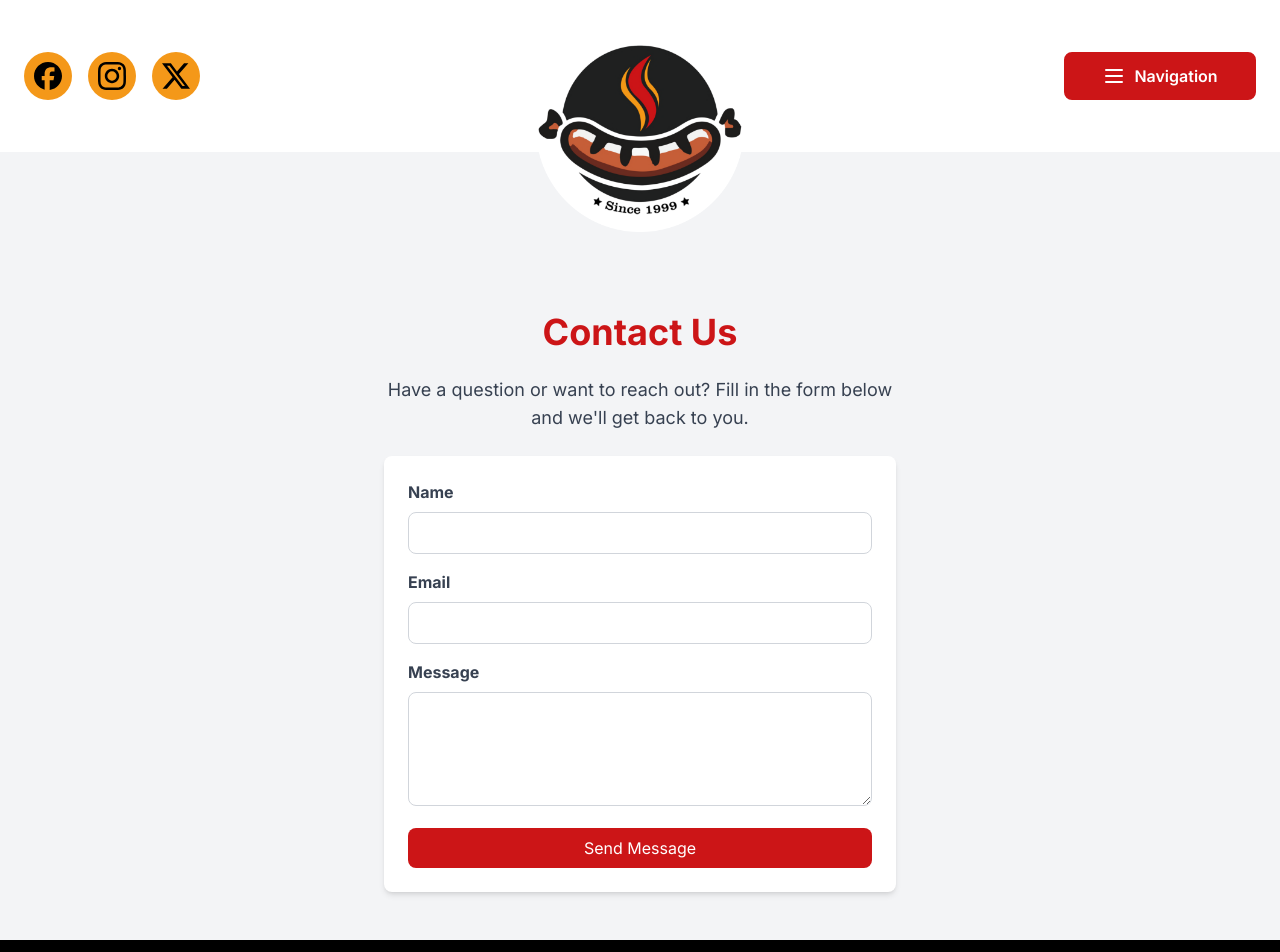
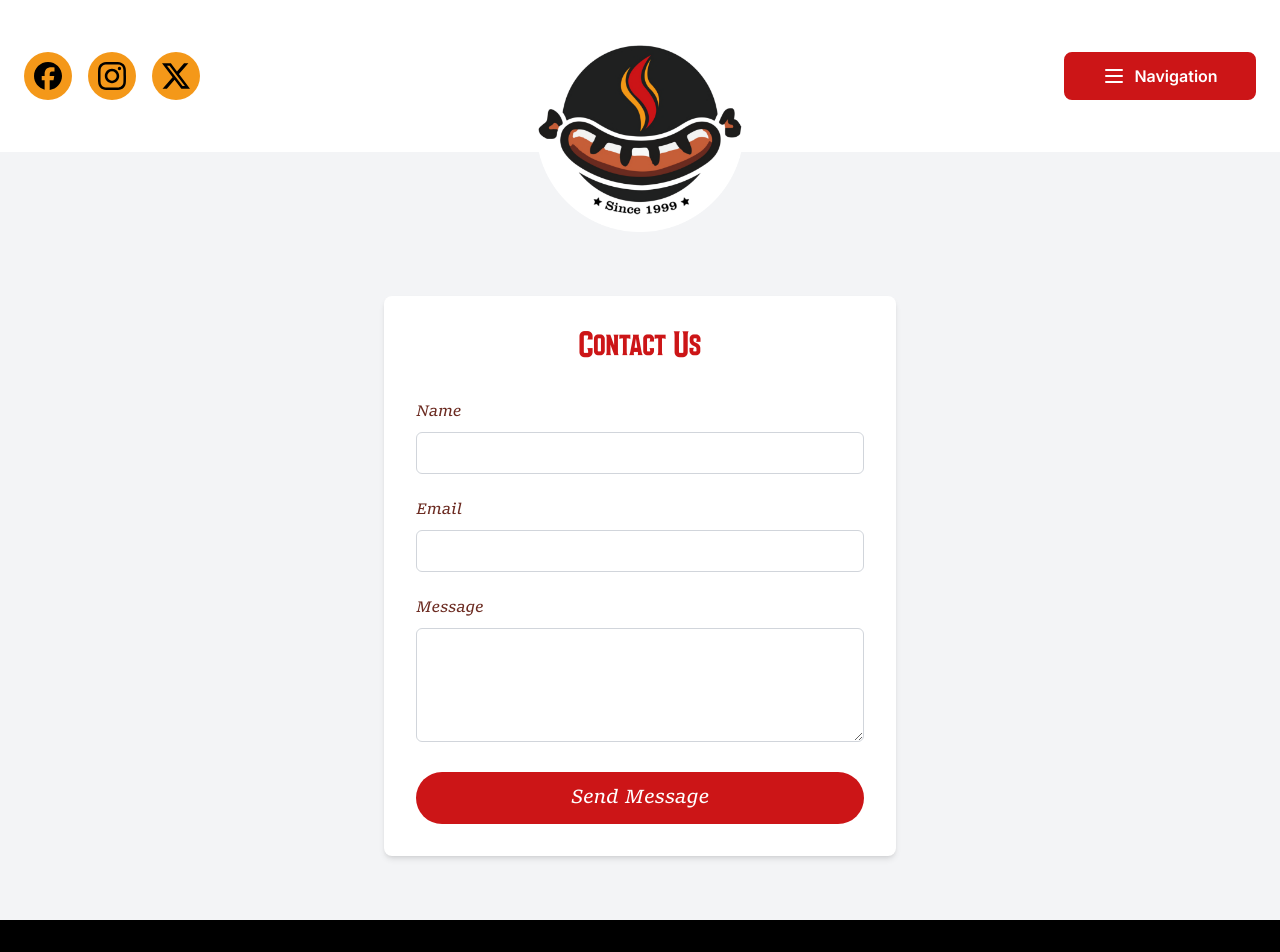
Before and after one commit to nailopes/choripan-webapp, a Next.js app: page /contact in a window 1280 px wide. Shown: the top 952 px of the page. Built offline with nearby package versions, Linux system fonts and the light colour scheme.

Commit message:
updated contact form and added env file

```diff
--- a/package.json
+++ b/package.json
@@ -13,6 +13,7 @@
     "framer-motion": "^12.6.2",
     "lucide-react": "^0.485.0",
     "next": "^15.2.4",
+    "nodemailer": "^6.10.0",
     "react": "^19.0.0",
     "react-dom": "^19.0.0",
     "react-hook-form": "^7.54.2",
--- a/src/app/about/page.js
+++ b/src/app/about/page.js
@@ -127,7 +127,7 @@ export default function AboutPage() {
                             />
                         </div>
                         <div className="order-1 md:order-2">
-                            <h3 className="text-2xl font-semibold text-main-red mb-4">From Brazil to Calgary</h3>
+                            <h3 className="text-2xl font-semibold text-main-red mb-4">From South American to Calgary</h3>
                             <p className="text-gray-700 mb-4 leading-relaxed">
                                 The legacy continued when Hussa passed down the meat grinder that had been used since the very first batch in 1999 to his son Alex. A symbolic gesture representing generations of culinary expertise. With this treasured heirloom, Alex and his friend Fabio have revived the family tradition in Calgary.
                             </p>
--- /dev/null
+++ b/src/app/api/contact/route.js
@@ -0,0 +1,38 @@
+import nodemailer from 'nodemailer';
+
+export async function POST(request) {
+    try {
+        const data = await request.json();
+
+        // Create a transporter with your email service details
+        const transporter = nodemailer.createTransport({
+            host: process.env.EMAIL_HOST, // e.g., smtp.gmail.com
+            port: process.env.EMAIL_PORT, // e.g., 587
+            secure: process.env.EMAIL_PORT === '465', // true for port 465, false for other ports
+            auth: {
+                user: process.env.EMAIL_USER,
+                pass: process.env.EMAIL_PASSWORD
+            }
+        });
+
+        // Send the email
+        await transporter.sendMail({
+            from: process.env.EMAIL_FROM || process.env.EMAIL_USER, // Sender address
+            to: process.env.EMAIL_TO, // Your receiving email address
+            subject: `New message from ${data.name}`,
+            text: `From: ${data.name} (${data.email})\n\n${data.message}`,
+            html: `<p>From: ${data.name} (${data.email})</p><p>${data.message}</p>`
+        });
+
+        return new Response(JSON.stringify({ success: true }), {
+            status: 200,
+            headers: { 'Content-Type': 'application/json' }
+        });
+    } catch (error) {
+        console.error('Contact form error:', error);
+        return new Response(JSON.stringify({ error: 'Failed to send message' }), {
+            status: 500,
+            headers: { 'Content-Type': 'application/json' }
+        });
+    }
+}
--- a/src/app/contact/page.js
+++ b/src/app/contact/page.js
@@ -1,148 +1,13 @@
 'use client';
 
-import React, { useState } from 'react';
-import { useInView } from 'react-intersection-observer';
+import ContactForm from '../components/ContactForm';
 
-const ContactForm = () => {
-    const [formData, setFormData] = useState({
-        name: '',
-        email: '',
-        message: ''
-    });
-    const [errors, setErrors] = useState({});
-    const [isSubmitting, setIsSubmitting] = useState(false);
-    const [submitted, setSubmitted] = useState(false);
+export default function ContactPage() {
+    return (
+        <main className="bg-gray-100 pt-20" >
 
+            <ContactForm />
 
-    const { ref, inView } = useInView({
-        triggerOnce: true,
-        threshold: 0.1,
-    });
-
-    const handleChange = (e) => {
-        const { name, value } = e.target;
-        setFormData(prev => ({
-            ...prev,
-            [name]: value
-        }));
-    };
-
-    const validateForm = () => {
-        const newErrors = {};
-
-        if (!formData.name.trim()) {
-            newErrors.name = 'Name is required';
-        }
-
-        const emailRegex = /^[^\s@]+@[^\s@]+\.[^\s@]+$/;
-        if (!formData.email.trim()) {
-            newErrors.email = 'Email is required';
-        } else if (!emailRegex.test(formData.email)) {
-            newErrors.email = 'Invalid email format';
-        }
-
-        if (!formData.message.trim()) {
-            newErrors.message = 'Message is required';
-        }
-
-        setErrors(newErrors);
-        return Object.keys(newErrors).length === 0;
-    };
-
-    const handleSubmit = async (e) => {
-        e.preventDefault();
-
-        if (validateForm()) {
-            setIsSubmitting(true);
-            try {
-                // TODO: Replace with actual email sending logic
-                const response = await fetch('/api/contact', {
-                    method: 'POST',
-                    headers: {
-                        'Content-Type': 'application/json'
-                    },
-                    body: JSON.stringify(formData)
-                });
-
-                if (response.ok) {
-                    setSubmitted(true);
-                    alert('Message sent successfully!');
-                    setFormData({ name: '', email: '', message: '' });
-                    setTimeout(() => {
-                        setSubmitted(false);
-                    }, 5000);
-
-                } else {
-                    alert('Failed to send message. Please try again.');
-                }
-            } catch (error) {
-                console.error('Submission error:', error);
-                alert('An error occurred. Please try again.');
-            } finally {
-                setIsSubmitting(false);
-            }
-        }
-    };
-
-    return (
-        <section className="bg-gray-100">
-            <div className="container pt-40 mx-auto px-6 py-12 flex flex-col items-center">
-                {/* Centered Text and Form */}
-                <div className="max-w-lg w-full">
-                    <h1 className="text-4xl font-bold text-main-red mb-6 text-center">Contact Us</h1>
-                    <p className="text-lg text-gray-700 mb-6 text-center">
-                        Have a question or want to reach out? Fill in the form below and we&apos;ll get back to you.
-                    </p>
-
-                    <form onSubmit={handleSubmit} className="bg-white shadow-md rounded-lg p-6 w-full">
-                        <div className="mb-4">
-                            <label className="block text-gray-700 font-bold mb-2">Name</label>
-                            <input
-                                type="text"
-                                name="name"
-                                value={formData.name}
-                                onChange={handleChange}
-                                required
-                                className="w-full px-4 py-2 border border-gray-300 rounded-lg focus:outline-none focus:ring-2 focus:ring-main-red"
-                            />
-                        </div>
-
-                        <div className="mb-4">
-                            <label className="block text-gray-700 font-bold mb-2">Email</label>
-                            <input
-                                type="email"
-                                name="email"
-                                value={formData.email}
-                                onChange={handleChange}
-                                required
-                                className="w-full px-4 py-2 border border-gray-300 rounded-lg focus:outline-none focus:ring-2 focus:ring-main-red"
-                            />
-                        </div>
-
-                        <div className="mb-4">
-                            <label className="block text-gray-700 font-bold mb-2">Message</label>
-                            <textarea
-                                name="message"
-                                value={formData.message}
-                                onChange={handleChange}
-                                required
-                                rows="4"
-                                className="w-full px-4 py-2 border border-gray-300 rounded-lg focus:outline-none focus:ring-2 focus:ring-main-red"
-                            ></textarea>
-                        </div>
-
-                        <button
-                            type="submit"
-                            className="bg-main-red text-white px-6 py-2 rounded-lg hover:bg-accent-orange transition w-full"
-                        >
-                            Send Message
-                        </button>
-
-                        {submitted && <p className="text-green-600 mt-4 text-center">Message sent successfully!</p>}
-                    </form>
-                </div>
-            </div>
-        </section>
+        </main>
     );
 }
-export default ContactForm;
```
Also changed, not shown: 1 other file (tests, documents, lock files or other folders).
